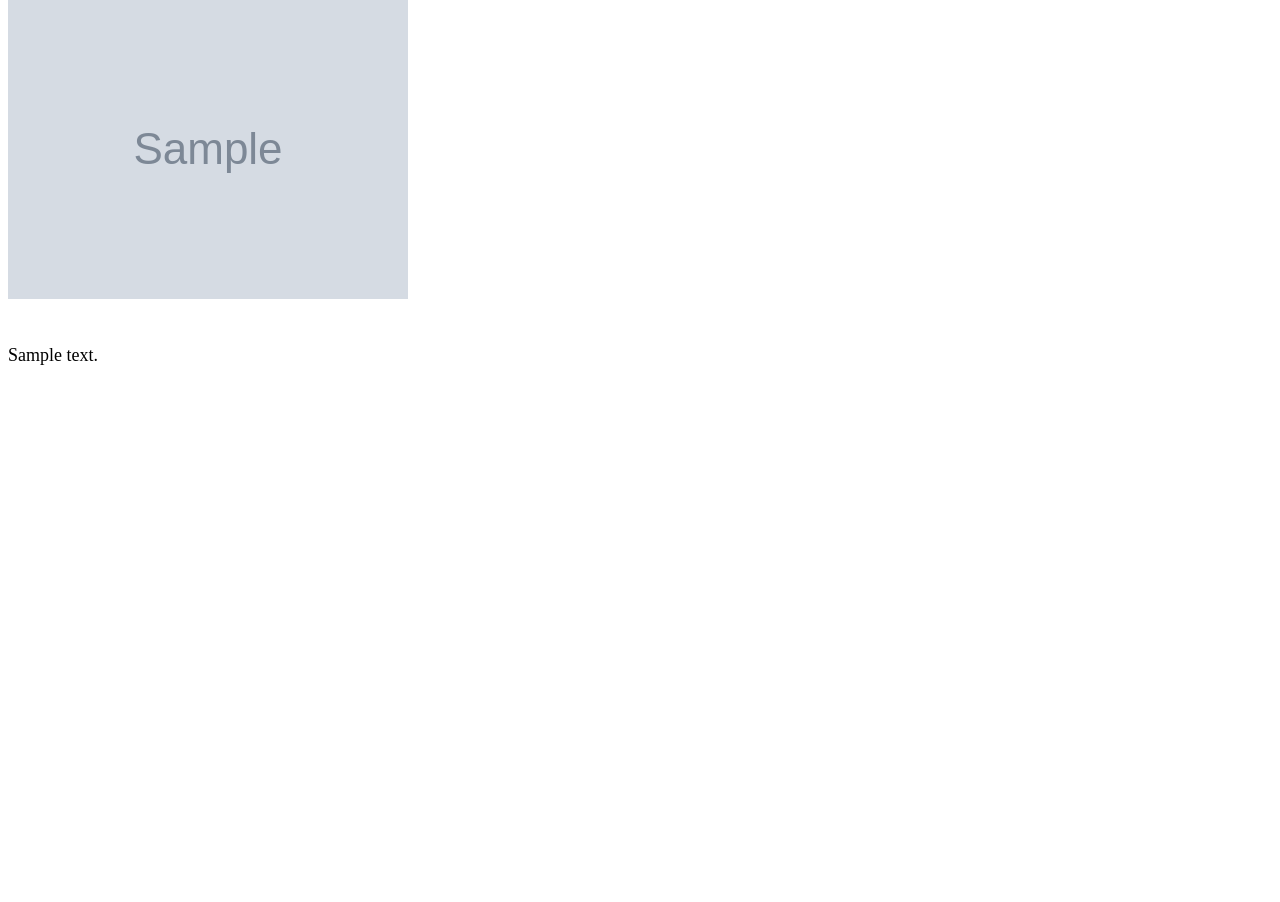
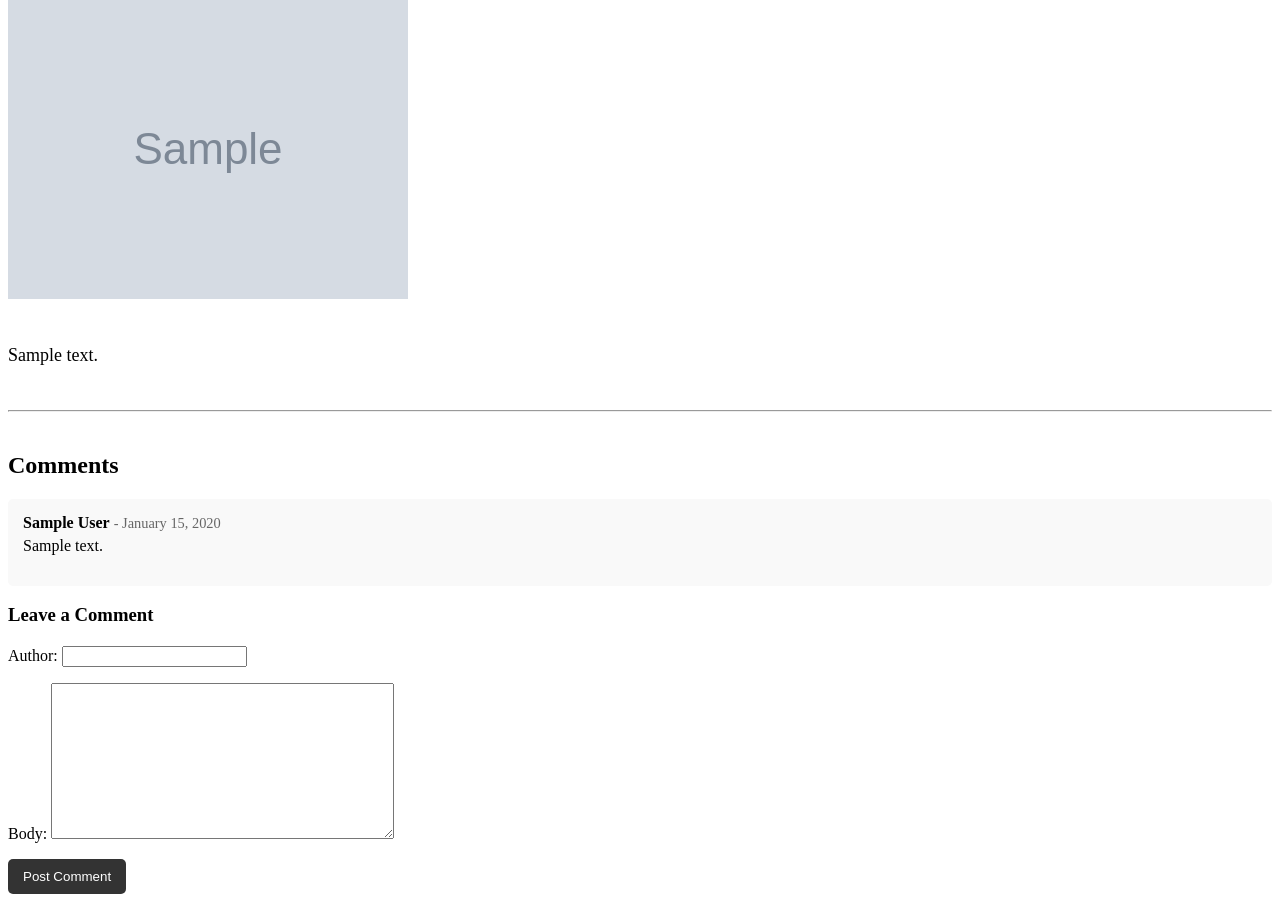
Before and after one commit to melo-b/me_log, a Django app: page /post/1/ in a window 1280 px wide. Shown: the part 136-1038 px from the top of the page. Before the commit the page ends 501 px from the top, so only its background shows below. Run offline with Django 5.2, Linux system fonts and the light colour scheme; tables that the repository leaves empty hold one stand-in row (values such as "Sample post"); grey boxes marked "Sample" are stand-in pictures.

Commit message:
Add comment form, update detail view to handle POST request, and display comments

```diff
--- /dev/null
+++ b/blog/forms.py
@@ -0,0 +1,7 @@
+from django import forms
+from .models import Comment
+
+class CommentForm(forms.ModelForm):
+    class Meta:
+        model = Comment
+        fields = ['author', 'body']
--- a/blog/templates/blog/post_detail.html
+++ b/blog/templates/blog/post_detail.html
@@ -21,5 +21,27 @@
         </div>
     </article>
 
+    <hr style="margin: 40px 0;">
+
+    <section>
+        <h2>Comments</h2>
+
+        {% for comment in comments %}
+            <div style="background-color: #f9f9f9; padding: 15px; margin-bottom: 15px; border-radius: 5px;">
+                <strong>{{ comment.author }}</strong> <span style="color: #666; font-size: 0.9em;">- {{ comment.created_on|date:"F j, Y" }}</span>
+                <p style="margin-top: 5px;">{{ comment.body }}</p>
+            </div>
+        {% empty %}
+            <p>No comments yet. Be the first to share your thoughts!</p>
+        {% endfor %}
+
+        <h3>Leave a Comment</h3>
+        <form method="post" style="margin-top: 20px;">
+            {% csrf_token %}
+            {{ form.as_p }}
+            <button type="submit" style="padding: 10px 15px; background-color: #333; color: white; border: none; border-radius: 5px; cursor: pointer;">Post Comment</button>
+        </form>
+    </section>
+
 </body>
 </html>
--- a/blog/views.py
+++ b/blog/views.py
@@ -1,5 +1,6 @@
-from django.shortcuts import render, get_object_or_404
-from .models import Post
+from django.shortcuts import render, get_object_or_404, redirect
+from .models import Post, Comment
+from .forms import CommentForm
 
 # Create your views here.
 
@@ -17,7 +18,24 @@ def post_detail(request, pk):
     # This securely fetches the post by its ID (primary key) or returns a 404 error if not found
     post = get_object_or_404(Post, pk=pk)
 
+    # Fetch all comments linked to this specfic post
+    comments = Comment.objects.filter(post=post).order_by('created_on')
+
+    # Handle form submission
+    if request.method == 'POST':
+        form = CommentForm(request.POST)
+        if form.is_valid():
+            comment = form.save(commit=False)  # Create a Comment object but don't save to the database yet
+            comment.post = post # Link the comment to the current post
+            comment.save() # Now save the comment to the database
+            return redirect('post_detail', pk=post.pk) # Redirect to the same post detail page after saving the comment
+
+    else:
+            form = CommentForm() # If the form is not valid, create a new empty form
+
     context = {
-        'post': post
+        'post': post,
+        'comments': comments,
+        'form': form
         }
     return render(request, 'blog/post_detail.html', context)
```
